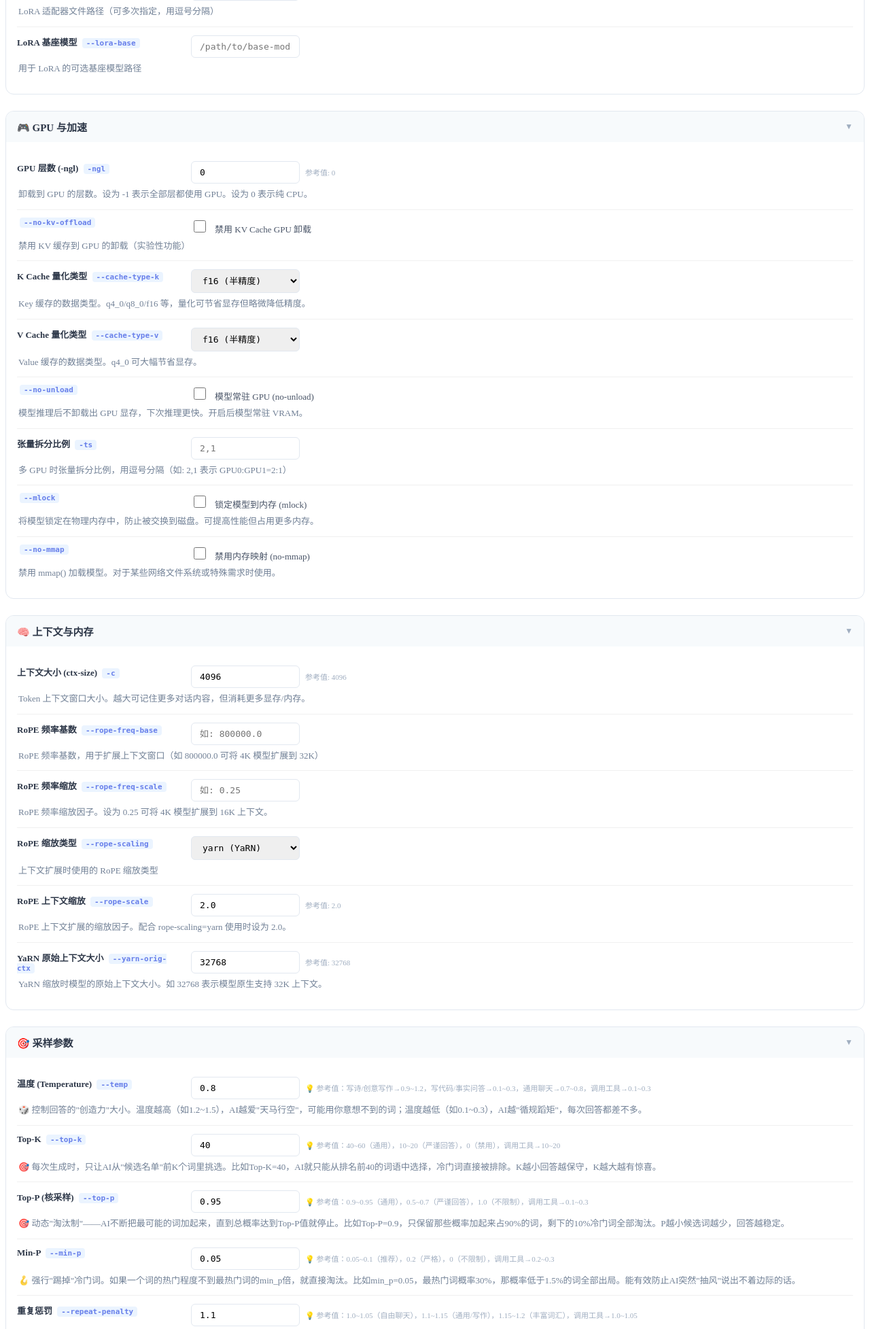
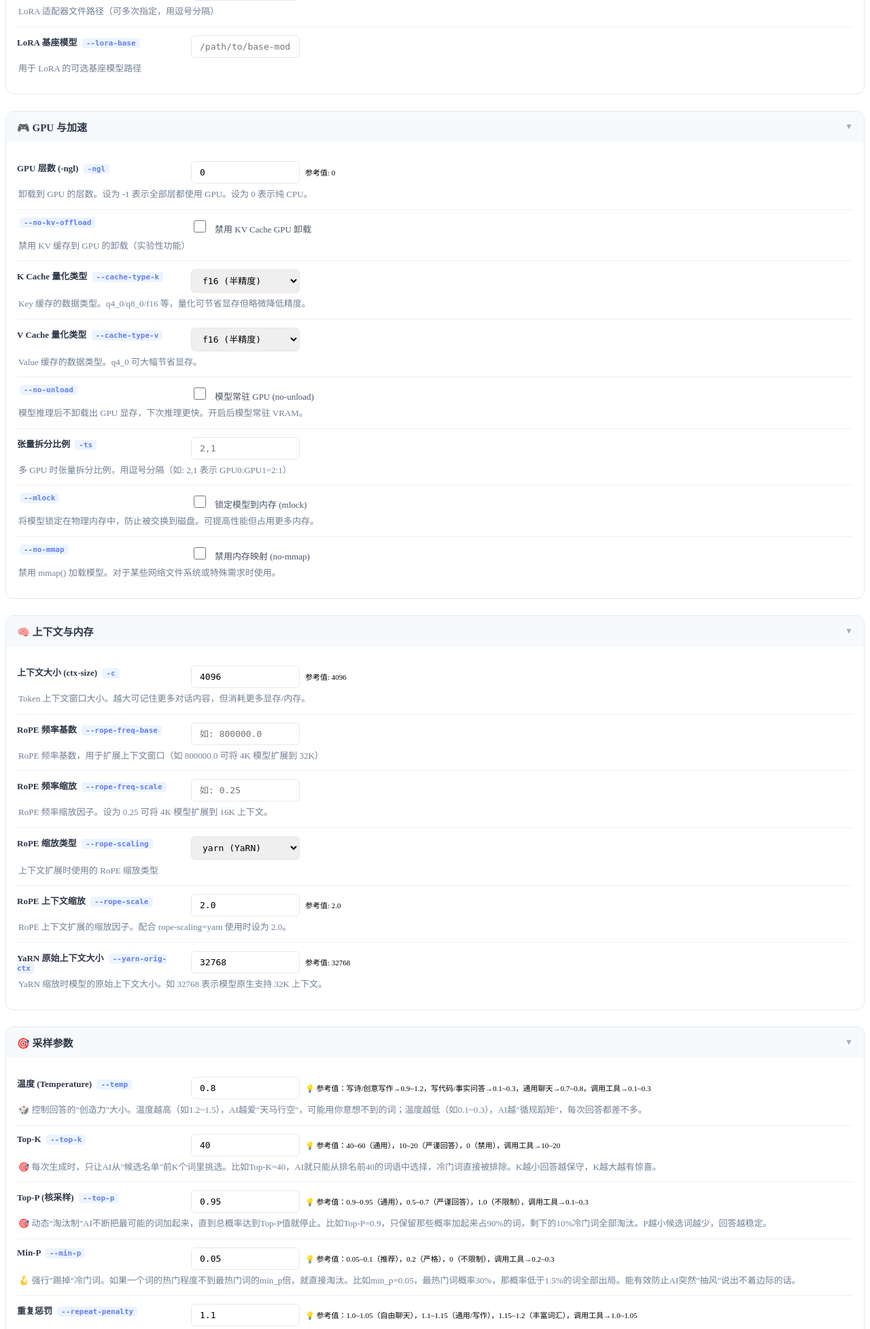
Before and after one commit to CHENBIN-1979/llamapanel, a FastAPI app: page /api/server/page in a window 1280 px wide. Shown: the part 608-2563 px from the top of the page at 68% size. Run offline with FastAPI, Linux system fonts and the light colour scheme; parts of the project's set-up code (start-up, migrations or seed data) failed here and were passed over.

Commit message:
style: 参考值颜色改为黑色，删除Top-P描述中的破折号 - CSS: .param-ref 字体颜色从 #a0aec0(灰色) 改为 #000000(黑色)，提升可读性 - 后端: top_p 参数 description 中删除 '——'，使文案更简洁

```diff
--- a/backend/routers/server.py
+++ b/backend/routers/server.py
@@ -298,7 +298,7 @@ SERVER_PARAMS_META = {
         "flag": "--top-p",
         "type": "number",
         "label": "Top-P (核采样)",
-        "description": "🎯 动态\"淘汰制\"——AI不断把最可能的词加起来，直到总概率达到Top-P值就停止。比如Top-P=0.9，只保留那些概率加起来占90%的词，剩下的10%冷门词全部淘汰。P越小候选词越少，回答越稳定。",
+        "description": "🎯 动态\"淘汰制\"AI不断把最可能的词加起来，直到总概率达到Top-P值就停止。比如Top-P=0.9，只保留那些概率加起来占90%的词，剩下的10%冷门词全部淘汰。P越小候选词越少，回答越稳定。",
         "default": "0.95",
         "placeholder": "0.95",
         "min": 0.0,
--- a/backend/templates/server.html
+++ b/backend/templates/server.html
@@ -172,12 +172,12 @@
 	        line-height: 1.5;
 	        width: 100%;
 	    }
-	    .param-ref {
-	        font-size: 11px;
-	        color: #a0aec0;
-	        margin-left: 8px;
-	        white-space: nowrap;
-	    }
+    .param-ref {
+		        font-size: 11px;
+		        color: #000000;
+		        margin-left: 8px;
+		        white-space: nowrap;
+		    }
     .param-input { flex: 1; min-width: 100px; }
     .param-input input[type="text"],
     .param-input input[type="number"],
```
